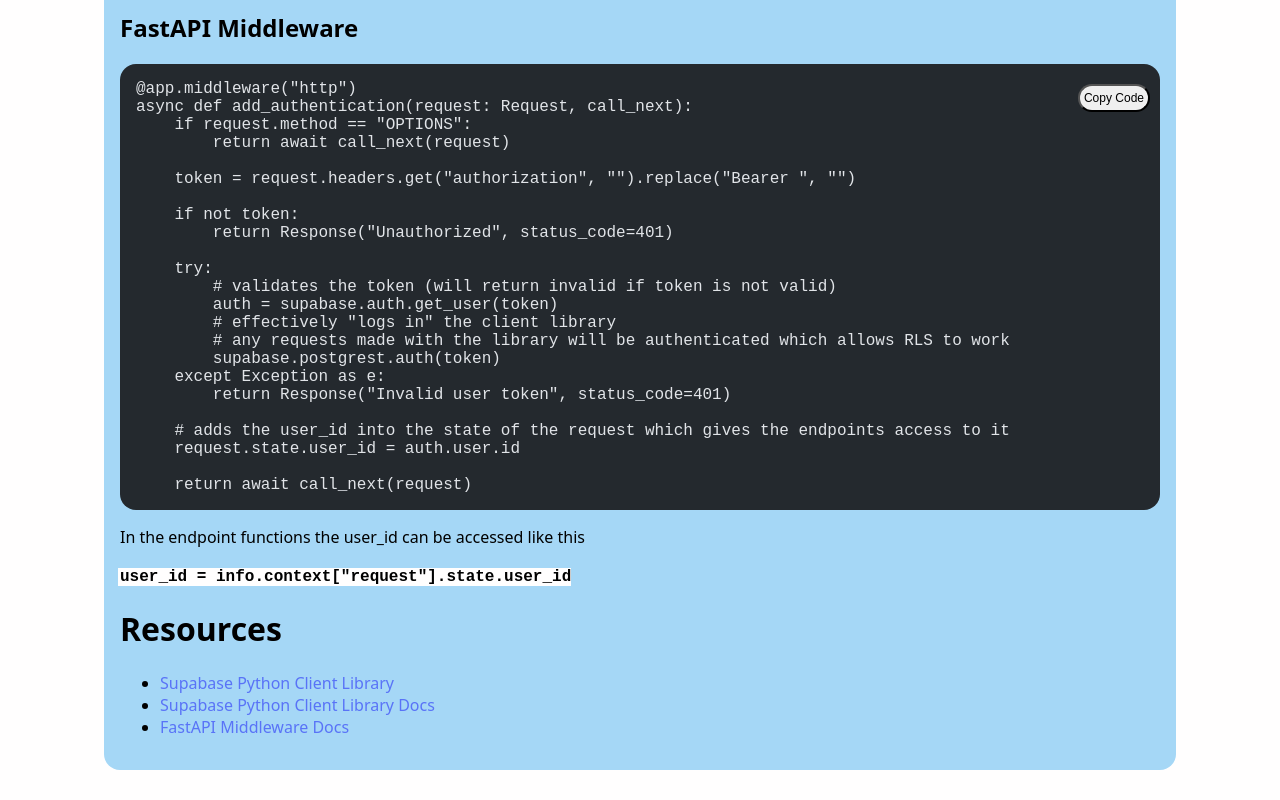
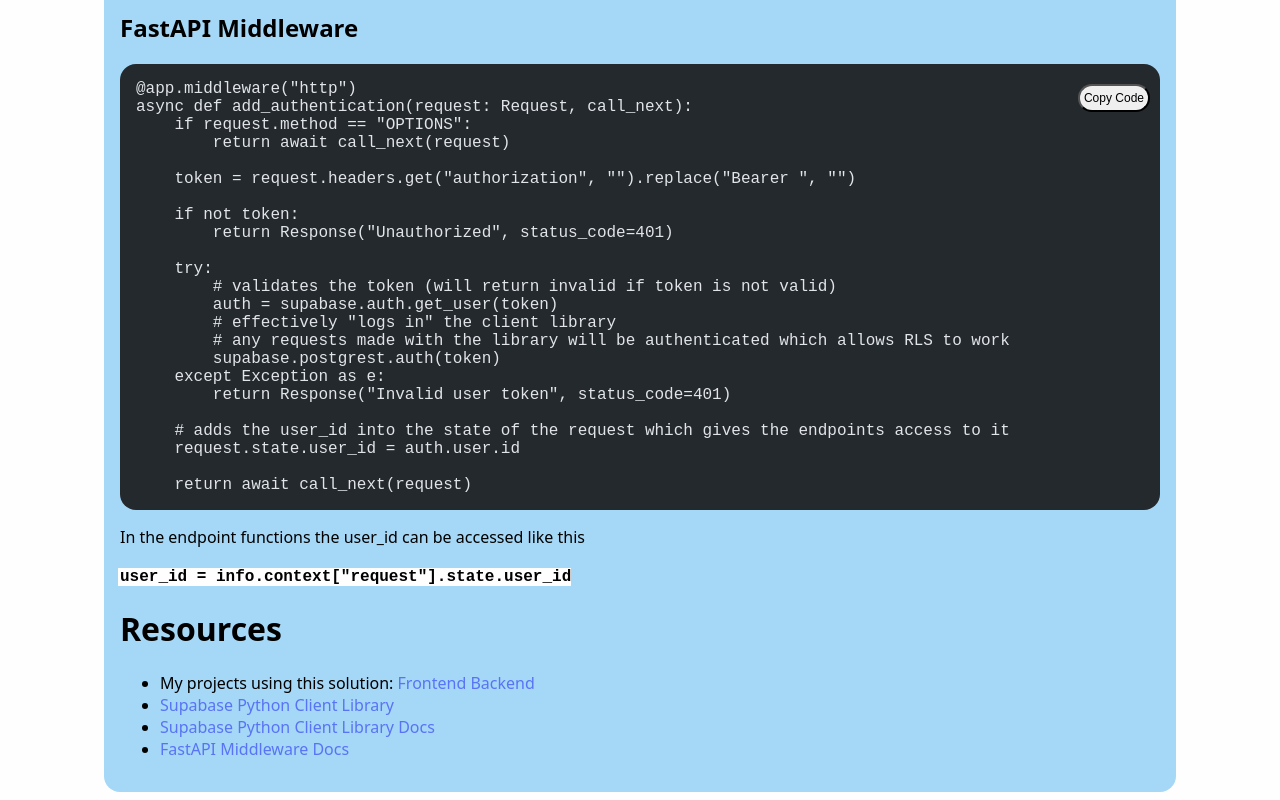
Before and after one commit to OliverSpeir/portfolio, an Astro site: page /blog/fastapi-with-supabase in a window 1280 px wide. Shown: the part 1419-2219 px from the top of the page. Before the commit the page ends 2197 px from the top, so only its background shows below. Built offline with nearby package versions, Linux system fonts and the light colour scheme; Astro itself is replaced by a stand-in of ours; code samples lack their colours.

Commit message:
add project links to new blog

```diff
--- a/src/pages/blog/fastapi-with-supabase.md
+++ b/src/pages/blog/fastapi-with-supabase.md
@@ -89,6 +89,7 @@ In the endpoint functions the user_id can be accessed like this
 
 # Resources
 
+- My projects using this solution: [Frontend](https://github.com/OliverSpeir/business-card-frontend) [Backend](https://github.com/OliverSpeir/business-card-fastapi)
 - [Supabase Python Client Library](https://github.com/supabase-community/supabase-py)
 - [Supabase Python Client Library Docs](https://supabase.com/docs/reference/python/initializing)
 - [FastAPI Middleware Docs](https://fastapi.tiangolo.com/tutorial/middleware/)
```
Also changed, not shown: 1 other file.
